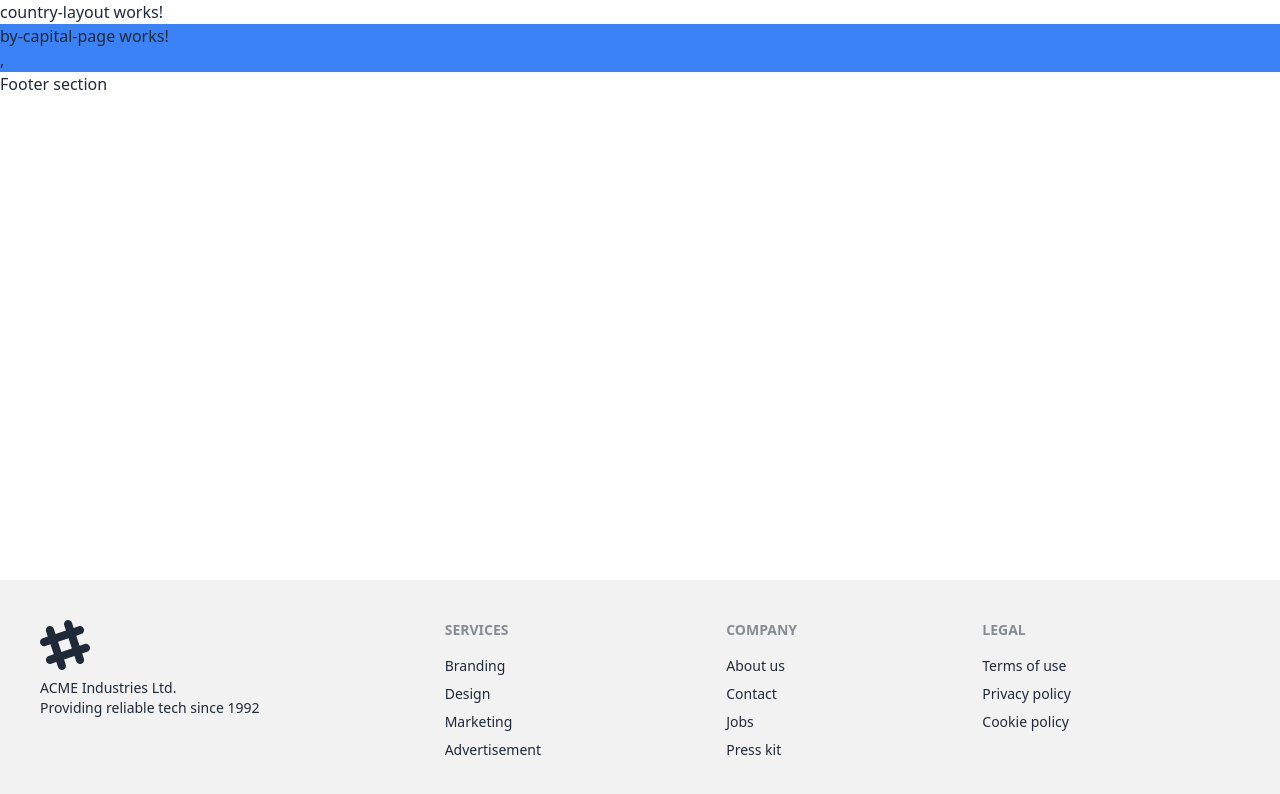
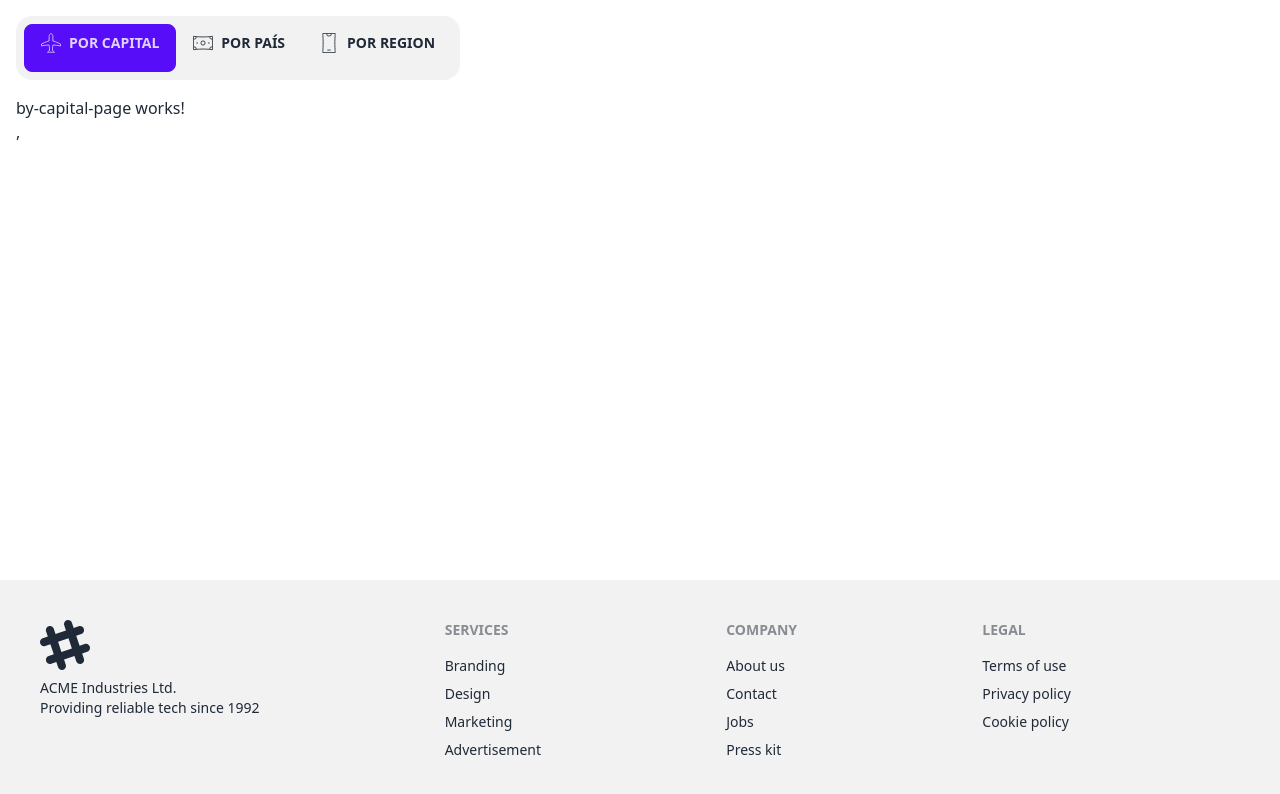
Before and after one commit to GermanBalaguera954/04-country-app, an Angular app: page /country/by-capital in a window 1280 px wide. Shown: the top 794 px of the page. Built offline with nearby package versions, Linux system fonts and the light colour scheme.

Commit message:
Nuevo componente TopMenu y se actualiza la estructura del diseño del país

```diff
--- /dev/null
+++ b/src/app/country/components/top-menu/top-menu/top-menu.html
@@ -0,0 +1,57 @@
+<nav class="p-4 w-full">
+  <ul class="menu bg-base-200 sm:menu-horizontal rounded-box">
+    <li>
+      <a routerLink="by-capital" routerLinkActive="btn-primary" class="btn">
+        <svg
+          xmlns="http://www.w3.org/2000/svg"
+          width="20"
+          height="20"
+          viewBox="0 0 24 24"
+        >
+          <path
+            fill="none"
+            stroke="currentColor"
+            d="M.5 15.5v-2.25S6 10.5 9.75 9.5V4.211c0-.79.23-1.565.707-2.194c.364-.48.828-1.052 1.293-1.517h.5c.465.465.93 1.037 1.293 1.517c.478.629.707 1.404.707 2.194V9.5c3.75 1 9.25 3.75 9.25 3.75v2.25s-5.5-1-9.25-1c0 0-.5 2.28-.5 6.5c0 0 1.25.75 2.25 1.75v.5S13.75 23 12 23s-4 .25-4 .25v-.5c1-1 2.25-1.75 2.25-1.75c0-4.22-.5-6.5-.5-6.5c-3.75 0-9.25 1-9.25 1Z"
+          />
+        </svg>
+        Por capital
+      </a>
+    </li>
+    <li>
+      <a routerLink="by-country" routerLinkActive="btn-primary" class="btn">
+        <svg
+          xmlns="http://www.w3.org/2000/svg"
+          width="20"
+          height="20"
+          viewBox="0 0 24 24"
+        >
+          <rect width="24" height="24" fill="none" />
+          <path
+            fill="none"
+            stroke="currentColor"
+            d="M4 12h2m12 0h2M.5 16.5V20H1a43 43 0 0 1 3-.37M.5 16.5H1a3 3 0 0 1 3 3v.13M.5 16.5v-9M4 19.63a95 95 0 0 1 8-.38c2.134 0 5.281.127 8 .38m0 0a43 43 0 0 1 3 .37h.5v-3.5M20 19.63v-.13a3 3 0 0 1 3-3h.5m0 0v-9m0 0V4H23a43 43 0 0 1-3 .37m3.5 3.13H23a3 3 0 0 1-3-3v-.13m0 0a95 95 0 0 1-8 .38a95 95 0 0 1-8-.38m0 0A43 43 0 0 1 1 4H.5v3.5M4 4.37v.13a3 3 0 0 1-3 3H.5m11.5 7a2.5 2.5 0 1 1 0-5a2.5 2.5 0 0 1 0 5Z"
+          />
+        </svg>
+        Por país
+      </a>
+    </li>
+    <li>
+      <a routerLink="by-region" routerLinkActive="btn-primary" class="btn">
+        <svg
+          xmlns="http://www.w3.org/2000/svg"
+          width="20"
+          height="20"
+          viewBox="0 0 24 24"
+        >
+          <rect width="24" height="24" fill="none" />
+          <path
+            fill="none"
+            stroke="currentColor"
+            d="M9.5.5V2A1.5 1.5 0 0 0 11 3.5h2A1.5 1.5 0 0 0 14.5 2V.5m-4.5 20h4M4.5.75S5 7.492 5 12s-.5 11.25-.5 11.25v.25h15v-.25S19 16.508 19 12S19.5.75 19.5.75V.5h-15z"
+          />
+        </svg>
+        Por region
+      </a>
+    </li>
+  </ul>
+</nav>
--- a/src/app/country/layouts/country-layout/country-layout.html
+++ b/src/app/country/layouts/country-layout/country-layout.html
@@ -1,7 +1,4 @@
-<p>country-layout works!</p>
-
-<section class="bg-blue-500">
-  <router-outlet></router-outlet>
+<country-top-menu />
+<section class="px-4">
+  <router-outlet />
 </section>
-
-<h3>Footer section</h3>
--- a/src/app/country/layouts/country-layout/country-layout.ts
+++ b/src/app/country/layouts/country-layout/country-layout.ts
@@ -1,9 +1,10 @@
 import { Component } from '@angular/core';
 import { RouterOutlet } from '@angular/router';
+import { TopMenu } from "../../components/top-menu/top-menu/top-menu";
 
 @Component({
   selector: 'app-country-layout',
-  imports: [RouterOutlet],
+  imports: [RouterOutlet, TopMenu],
   templateUrl: './country-layout.html',
 })
 export class CountryLayout { }
```
Also changed, not shown: src/app/country/components/top-menu/top-menu/top-menu.ts (added, +9 -0 lines).
